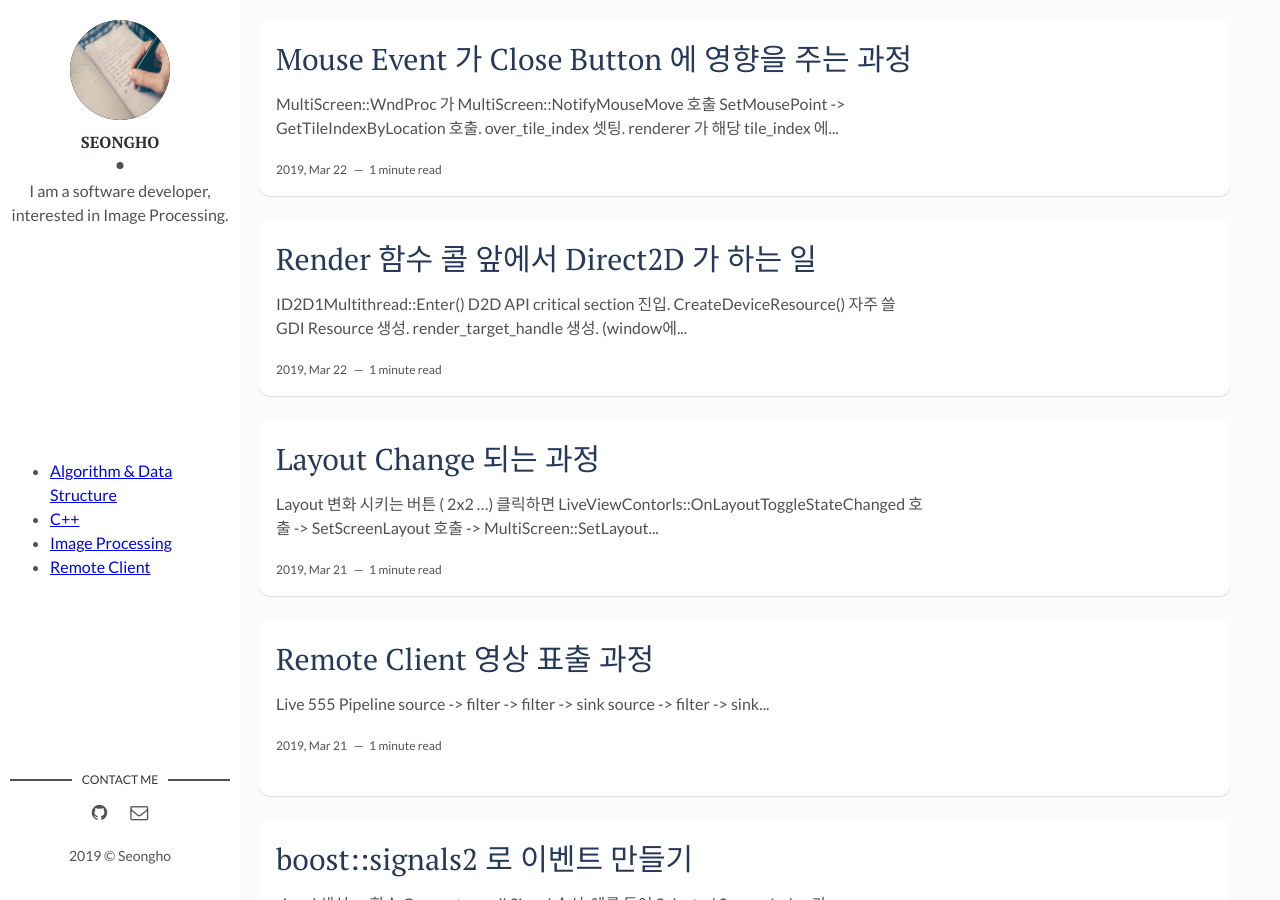
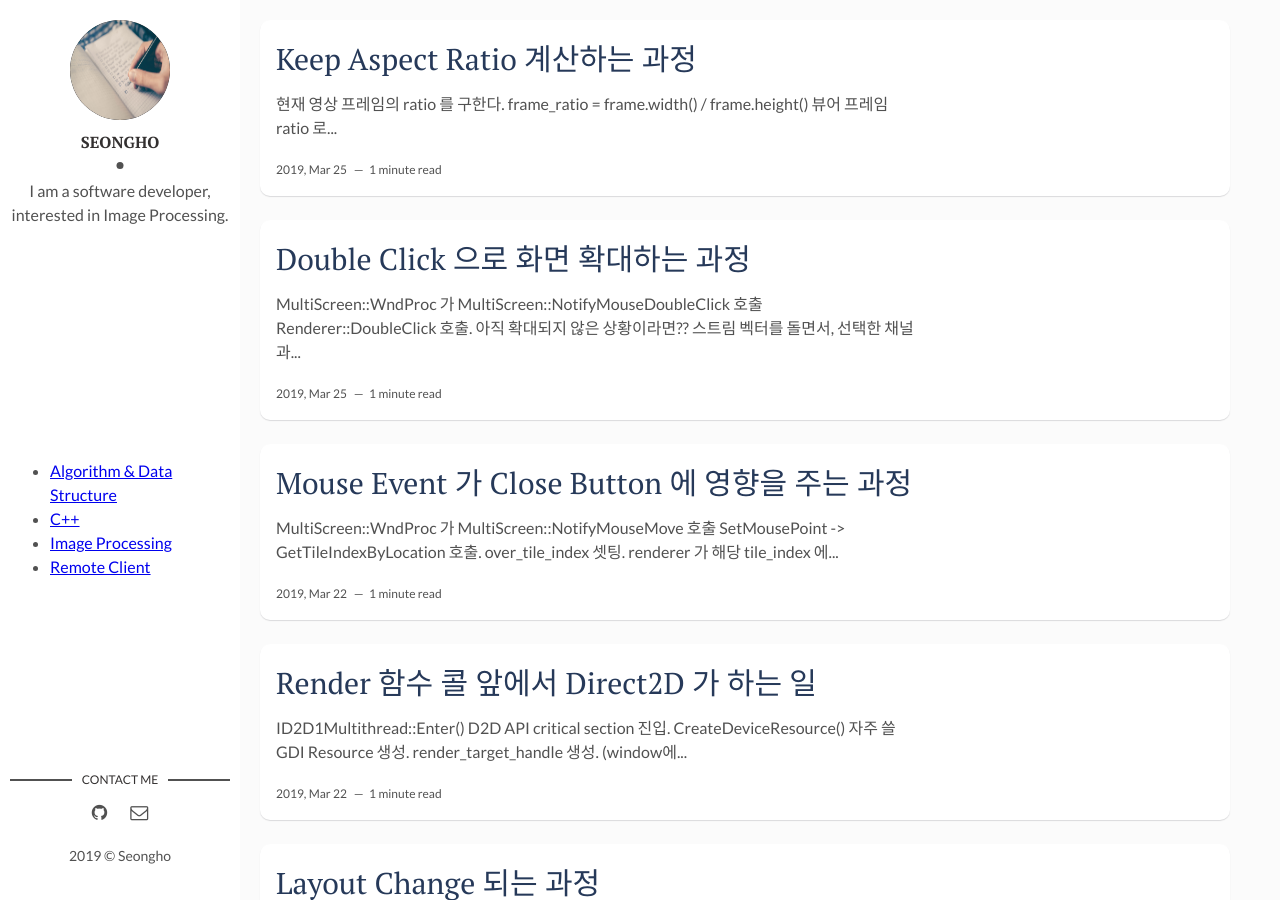
Before and after one commit to nsho77/nsho77.github.io, a Jekyll site: the page built from index.html, in a window 1280 px wide and 900 px high. Built offline with Jekyll 4.4.1, drawn with Linux system fonts in a browser that asks for light colours; the list of posts is cut into pages by our own code; some of the changed text lies outside the part shown.

Commit message:
Calc Keep Aspect Ratio

```diff
--- a/_posts/RemoteClient/2019-03-22-RC_CloseButton_Process.md
+++ b/_posts/RemoteClient/2019-03-22-RC_CloseButton_Process.md
@@ -12,8 +12,8 @@ categories : [Remote Client]
  - SetMousePoint -> GetTileIndexByLocation 호출.
  - over_tile_index 셋팅.
 
-## renderer 가 해당 tile_index 에 닫기 이미지 그림
+## renderer 가 해당 tile_index 에 닫기 이미지를 Draw.
  - GetButtonRect() 가 image_rect, button_rect 셋팅.
- - DrawImageBUtton() 이 button_rect 크기의 타원을 그리고
+ - DrawImageButton() 이 button_rect 크기의 타원을 그리고
  - mouse_location 판단하여 타원에 색을 칠하거나 칠하지 않는다.
  - X 이미지를 그린다.
--- /dev/null
+++ b/_posts/RemoteClient/2019-03-25-RC_1x1_By_DoubleClick_Process.md
@@ -0,0 +1,29 @@
+---
+layout: post
+title: Double Click 으로 화면 확대하는 과정
+date: 2019-03-25 10:00:00 +0900
+description: Remote Client # Add post description (optional)
+img:  # Add image post (optional)
+tags: [development]
+categories : [Remote Client]
+---
+
+## MultiScreen::WndProc 가 MultiScreen::NotifyMouseDoubleClick 호출
+ - Renderer::DoubleClick 호출.
+
+## 아직 확대되지 않은 상황이라면??
+ - 스트림 벡터를 돌면서, 선택한 채널과
+ - 스트림이 가지고있는 채널이 같으면 스트림이 가진 채널을 prev_tile_index에 저장하고
+ - max_channel_index 에 현재 스트림 인덱스를 저장한다.
+ - 채널이 0인 스트림을 만나면 스트림 인덱스를 prev_first_channel_index 에 따로 저장한다.
+ - 이후,
+ - max_channel_index 의 tile_index 를 0으로,
+ - prev_first_channel_index의 tile_index 에 prev_tile_index 를 저장한다.
+ - SetLayout 을 호출한다.
+
+## 이미 확대된 상황이라면??
+ - 확대되기 전, 첫번째 채널이 연결되어있었으면,
+ - 그 채널의 tile_index 를 0으로 만든다.
+ - 현재 확대되어 있는 스트림의 tile_index 를 prev_tile_index 로 바꾼다.
+ - 이전 행렬 갯수, lay_out_type 을 매개변수로 SetLayout 을 호출한다.
+ - prev_tile_index, prev_first_channel_index 값을 초기화한다.
--- /dev/null
+++ b/_posts/RemoteClient/2019-03-25-RC_Keep_Aspect_Ratio.md
@@ -0,0 +1,34 @@
+---
+layout: post
+title: Keep Aspect Ratio 계산하는 과정
+date: 2019-03-25 16:00:00 +0900
+description: Remote Client # Add post description (optional)
+img:  # Add image post (optional)
+tags: [development]
+categories : [Remote Client]
+---
+
+## 현재 영상 프레임의 ratio 를 구한다.
+ - frame_ratio = frame.width() / frame.height()
+
+## 뷰어 프레임 ratio 로 나눈다.
+ - screen_frame_ratio = frame_ratio / ratio(= 셀 가로 길이 / 셀 세로 길이)
+
+## frame_ratio 와 ratio 같으면
+ - image_rect 그대로 그린다.
+
+## frame_ratio 가 더 크면( 옆으로 더 길쭉하면 )
+ - UI 너비를 모두 이용한다.
+ - 새로운 높이를 구한다.
+    - 가로 길이가 줄어든 % 만큼 세로 길이를 줄인다.
+    - 이 수치가 1 / screen_frame_ratio
+    - 따라서, new_height = height / screen_frame_ratio
+ - 그릴 image_rect 을 계산한다.
+
+## frame_ration 가 더 작으면( 위아래로 더 길쭉하면 )
+ - UI 높이를 모두 이용한다.
+ - 새로운 너비를 구한다.
+    - 세로길이가 줄어든 % 만큼 가로 길이를 줄인다.
+    - 이 수치가 screen_frame_ratio
+    - 따라서, new_width = width * screen_frame_ratio
+ -  그릴 image_rect 을 계산한다.
```
